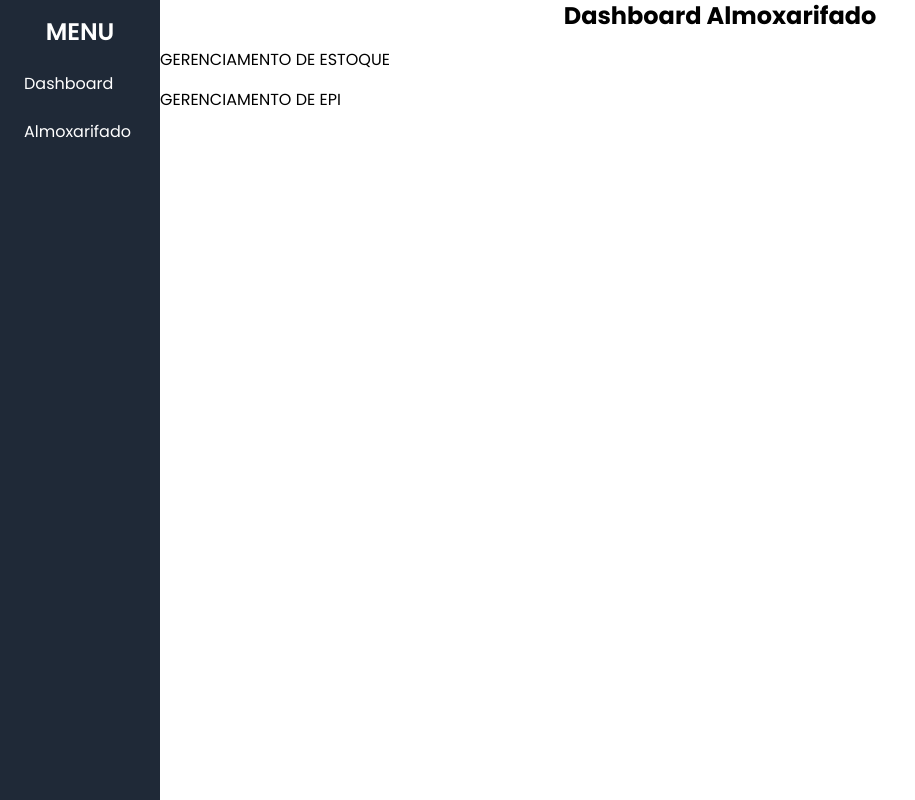
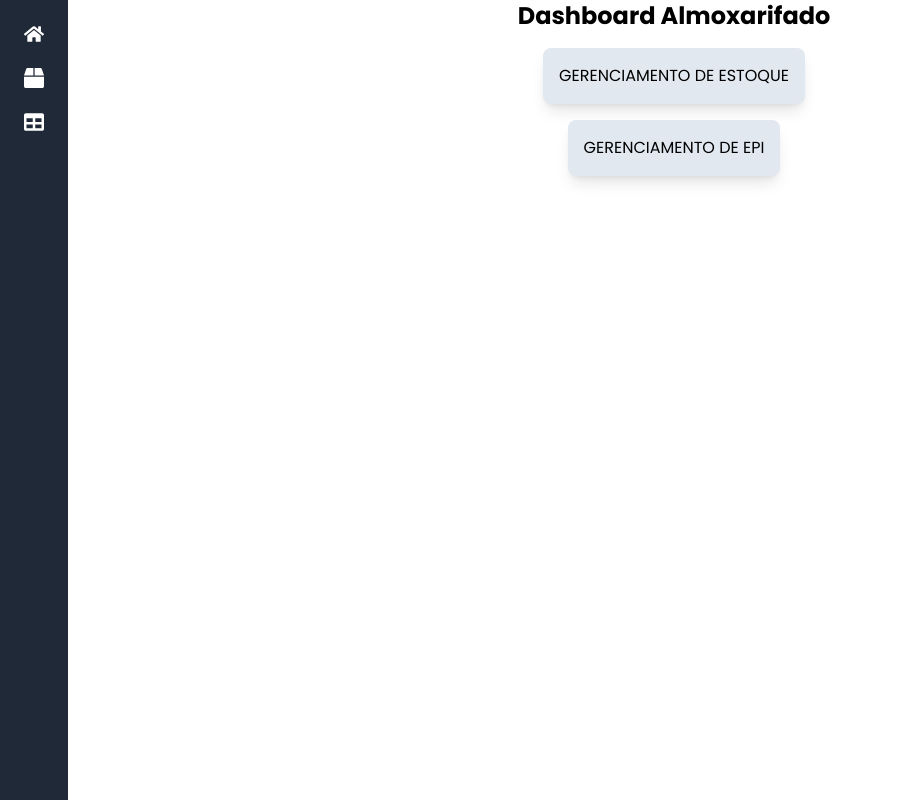
Before and after one commit to noahmeercy/dashboard-chiaperini, a React (Vite) app: page /almoxarifado-home in a window 1280 px wide. Shown: the whole page, without its empty margins (0-915 px from the left). Built offline with nearby package versions, Linux system fonts and the light colour scheme.

Commit message:
Update Geral

```diff
--- a/src/componentes/DashboardContent/DashboardContent.jsx
+++ b/src/componentes/DashboardContent/DashboardContent.jsx
@@ -3,7 +3,7 @@ import React from 'react';
 function DashboardContent() {
     return (
         <div>
-            <h1 className='tw-text-2xl tw-font-bold tw-mb-4'>Dashboard</h1>
+            <h1 className='tw-flex tw-justify-center tw-text-2xl tw-font-bold tw-mb-4'>Dashboard Home</h1>
             <p></p>
         </div>
     )
--- a/src/componentes/Layout/Sidebar.jsx
+++ b/src/componentes/Layout/Sidebar.jsx
@@ -1,29 +1,32 @@
 import React from 'react';
 import { Link } from 'react-router-dom';
+import { FaHome, FaUsers, FaBox, FaCog, FaFileAlt, FaTools, FaExchangeAlt, FaTable } from 'react-icons/fa';
 
 
 const menuItems = [
-    {text: 'Dashboard', path: '/dashboard-home'},
-    {text: 'Almoxarifado', path: '/almoxarifado-home'},
-    // {text: 'Listar Usuários', path: '/listar-usuarios'},
-    // {text: 'Gerenciamento de EPI', path: '/gerenciamento-epi'},
-    // {text: 'Cadastro de Ficha', path: '/cadastro-ficha'},
-    // {text: 'Cadastro de EPI', path: '/cadastro-epi'},
-    // {text: 'Trocar EPI', path: '/trocar-epi'},
-    // {text: 'Tabela de Troca', path: '/tabela-troca'}
+    {text: 'Dashboard', path: '/dashboard-home', icon: FaHome},
+    {text: 'Almoxarifado', path: '/almoxarifado-home', icon: FaBox},
+
+    // {text: 'Gerenciamento de EPI', path: '/gerenciamento-epi', icon: FaTools},
+    // {text: 'Cadastro de Ficha', path: '/cadastro-ficha', icon: FaTools},
+    // {text: 'Cadastro de EPI', path: '/cadastro-epi', icon: FaTools},
+    // {text: 'Trocar EPI', path: '/trocar-epi',icon: FaTools},
+    {text: 'Tabela de Troca', path: '/tabela-troca',icon: FaTable}
 ];
 
 function Sidebar() {
      return (
-        <div className='tw-w-40 tw-bg-gray-800 tw-text-white tw-p-4'>
-            <h2 className='tw-text-2xl tw-font-semibold tw-mb-4 tw-text-center'>MENU</h2>
+        <div className='tw-w-30 tw-bg-gray-800 tw-text-white tw-p-4'>
+            {/* <h2 className='tw-text-2xl tw-font-semibold tw-mb-4 tw-text-center'>MENU</h2> */}
             <ul className='tw-list-none tw-p-0'>
                 {menuItems.map((item) => (
-                    <li key={item.path} className='tw-mb-2'>
+                    <li key={item.path} className='tw-mb-2 tw-relative'>
                         <Link
                          to={item.path}
-                         className='tw-block tw-p-2 tw-rounded hover:tw-bg-gray-700 tw-transition tw-duration-200'>
-                            {item.text}
+                         className='tw-p-2 tw-rounded hover:tw-bg-gray-700 tw-transition tw-duration-200 tw-ease-in-out tw-flex tw-items-center tw-justify-center'
+                         >
+                            {item.icon && <item.icon className="tw-text-xl" />}
+
                         </Link>
                     </li>
                 ))}
--- a/src/containers/AlmoxarifadoHome/almoxarifadohome.jsx
+++ b/src/containers/AlmoxarifadoHome/almoxarifadohome.jsx
@@ -7,14 +7,18 @@ function AlmoxarifadoHome() {
         <h1 className="tw-flex tw-justify-center tw-text-2xl tw-font-bold tw-mb-4">
           Dashboard Almoxarifado
         </h1>
-        <div className="tw-mb-4">
-          <p>GERENCIAMENTO DE ESTOQUE</p>
+
+        <div className="tw-flex tw-flex-col tw-items-center tw-justify-center tw-mt-4">
+
+        <div className="tw-mb-4 tw-bg-slate-200 tw-p-4 tw-rounded-lg tw-shadow-lg tw-flex tw-justify-center tw-items-center hover:tw-bg-slate-500 hover:tw-cursor-pointer">
+        <span>GERENCIAMENTO DE ESTOQUE</span>
         </div>
         <Link to={"/gerenciamento-epi"}>
-          <div>
-            <p>GERENCIAMENTO DE EPI</p>
+          <div className="tw-mb-4 tw-bg-slate-200 tw-p-4 tw-rounded-lg tw-shadow-lg tw-flex tw-justify-center tw-items-center hover:tw-bg-slate-500 hover:tw-cursor-pointer">
+            <span>GERENCIAMENTO DE EPI</span>
           </div>
         </Link>
+        </div>
     </main>
   );
 }
--- a/src/containers/GerenciamentoEpi/TrocarEpi/trocarepi.jsx
+++ b/src/containers/GerenciamentoEpi/TrocarEpi/trocarepi.jsx
@@ -1,4 +1,4 @@
-import "./trocarepi.css";
+import React from 'react'
 import api from "../../../services/api";
 import { useState, useEffect } from "react";
 import TabelaTroca from "../../../componentes/TabelaTroca";
@@ -115,7 +115,7 @@ function trocarEpi() {
         <button type="submit">Registrar Troca</button>
       </form>
 
-      <TabelaTroca refreshSignal={refreshSignal} exibirFiltros={false} modoFiltro="telaPrincipal" />
+      {/* <TabelaTroca refreshSignal={refreshSignal} exibirFiltros={false} modoFiltro="telaPrincipal" /> */}
     </div>
   );
 }
--- a/src/containers/GerenciamentoEpi/gerenciamentoepi.css
+++ /dev/null
@@ -1,27 +0,0 @@
-.container-epi {
-    display: flex;
-    justify-content: center;
-    align-items: center;
-    min-height: 100vh;
-    background: url(../../assets/img3.png);
-}
-
-.button-epi {
-    color: #090909;
-    padding: 0.7em 1.7em;
-    font-size: 18px;
-    border-radius: 0.5em;
-    background: #e8e8e8;
-    cursor: pointer;
-    border: 1px solid #e8e8e8;
-    transition: all 0.3s;
-    box-shadow: 6px 6px 12px #c5c5c5, -6px -6px 12px #ffffff;
-}
-
-.button-epi:hover {
-    border: 1px solid white;
-}
-
-.button-epi:active {
-    box-shadow: 4px 4px 12px #c5c5c5, -4px -4px 12px #ffffff;
-}
--- a/src/containers/GerenciamentoEpi/gerenciamentoepi.jsx
+++ b/src/containers/GerenciamentoEpi/gerenciamentoepi.jsx
@@ -1,4 +1,4 @@
-import "./gerenciamentoepi.css"
+import React from 'react'
 import { Link } from "react-router-dom"
 
 
@@ -6,21 +6,21 @@ import { Link } from "react-router-dom"
 
 function GerenciamentoEpi() {
     return (
-        <main className="container-epi">
+        <main className="tw-flex tw-flex-col tw-items-center tw-justify-center tw-mt-4">
             <Link to="/cadastro-ficha">
-                <div className="button-epi">
+                <div  className="tw-mb-4 tw-bg-slate-200 tw-p-4 tw-rounded-lg tw-shadow-lg tw-flex tw-justify-center tw-items-center hover:tw-bg-slate-500 hover:tw-cursor-pointer">
                     <p>CADASTRAR FICHA</p>
                 </div>
             </Link>
 
             <Link to="/cadastro-epi">
-                <div className="button-epi">
+                <div  className="tw-mb-4 tw-bg-slate-200 tw-p-4 tw-rounded-lg tw-shadow-lg tw-flex tw-justify-center tw-items-center hover:tw-bg-slate-500 hover:tw-cursor-pointer">
                     <p>CADASTRAR EPI</p>
                 </div>
             </Link>
 
             <Link to="/trocar-epi">
-                <div className="button-epi">
+                <div className="tw-mb-4 tw-bg-slate-200 tw-p-4 tw-rounded-lg tw-shadow-lg tw-flex tw-justify-center tw-items-center hover:tw-bg-slate-500 hover:tw-cursor-pointer">
                     <p>TROCAR EPI</p>
                 </div>
             </Link>
```
Also changed, not shown: src/containers/AlmoxarifadoHome/almoxarifadohome.css (deleted), src/containers/GerenciamentoEpi/TrocarEpi/trocarepi.css (deleted).
